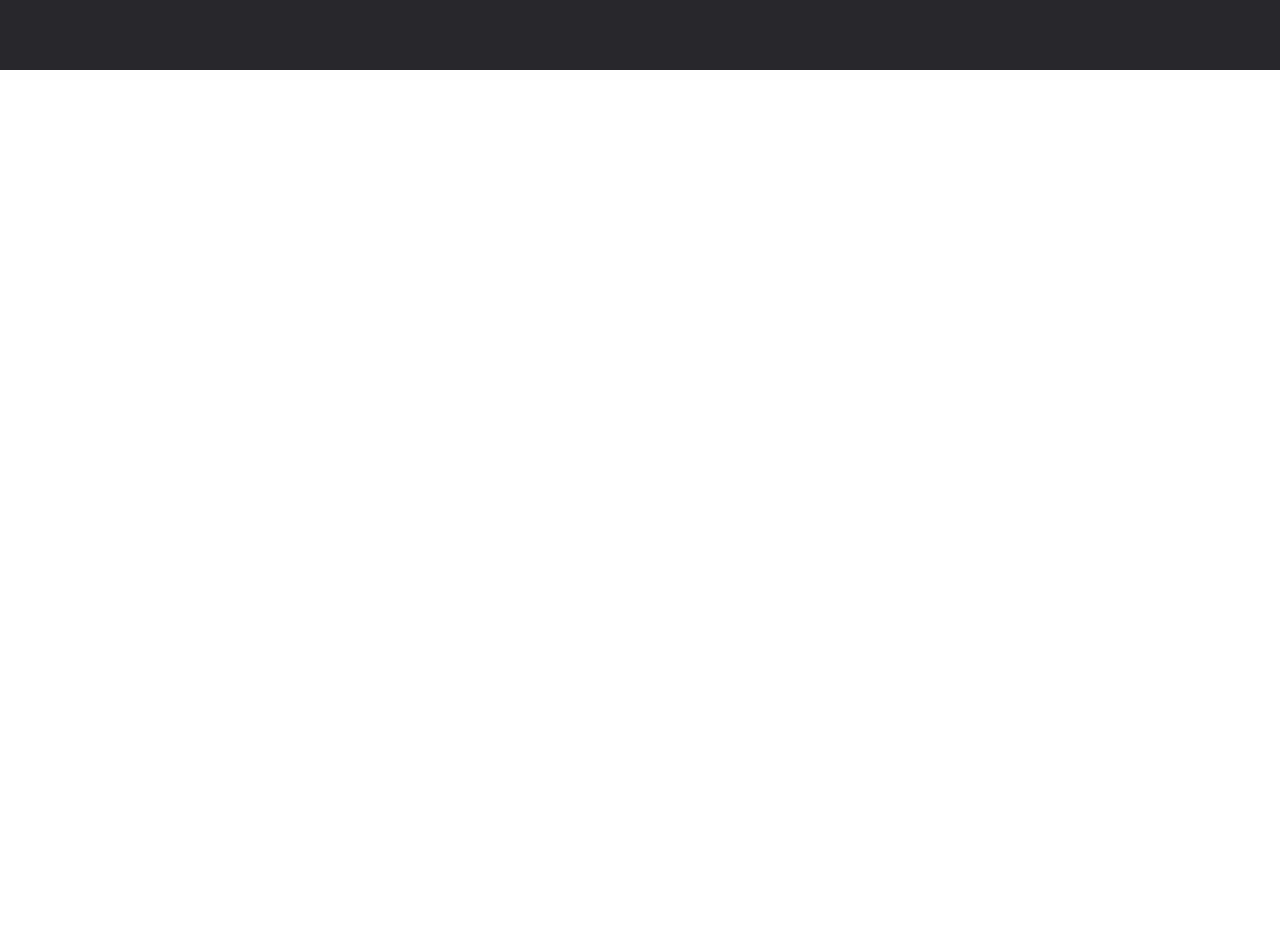
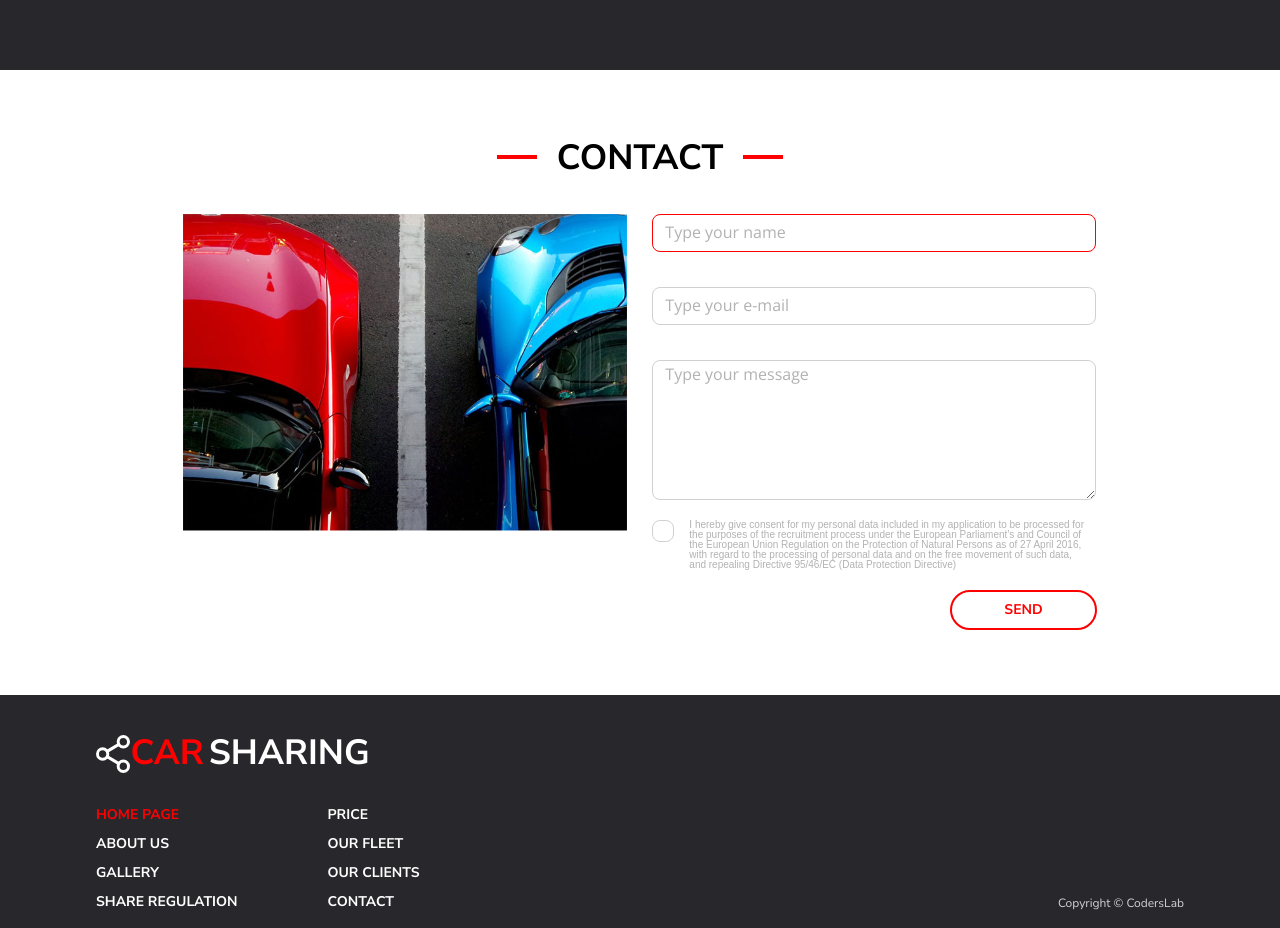
Before and after one commit to kasia117117/car_sharing, a plain HTML site: page index.html in a window 1280 px wide. Shown: the part 2180-3108 px from the top of the page. Before the commit the page ends 3008 px from the top, so only its background shows below. Drawn offline with nearby package versions, Linux system fonts and the light colour scheme.

Commit message:
almost done

```diff
--- a/index.html
+++ b/index.html
@@ -87,7 +87,7 @@
             <div class="options">
                 <article class="service__options">
                     <img src="images/mini1.png" alt="lorem" class="options__photo">
-                    <h2 class="options__title"> Lorem ipsum sit dolor</h2>
+                    <h3 class="options__title"> Lorem ipsum sit dolor</h3>
                     <p class="option__text">
                         Lorem ipsum dolor sit amet, consectetur adipisicing elit. Accusantium debitis facilis in iusto sequi voluptate. Eaque iste laudantium odio voluptates?
                     </p>
@@ -95,7 +95,7 @@
                 </article>
                 <article class="service__options">
                     <img src="images/mini2.png" alt="lorem" class="options__photo">
-                    <h2 class="options__title"> Lorem ipsum sit dolor</h2>
+                    <h3 class="options__title"> Lorem ipsum sit dolor</h3>
                     <p class="option__text">
                         Lorem ipsum dolor sit amet, consectetur adipisicing elit. Accusantium debitis facilis in iusto sequi voluptate. Eaque iste laudantium odio voluptates?
                     </p>
@@ -103,7 +103,7 @@
                 </article>
                 <article class="service__options">
                     <img src="images/mini3.png" alt="lorem" class="options__photo">
-                    <h2 class="options__title"> Lorem ipsum sit dolor</h2>
+                    <h3 class="options__title"> Lorem ipsum sit dolor</h3>
                     <p class="option__text">
                         Lorem ipsum dolor sit amet, consectetur adipisicing elit. Accusantium debitis facilis in iusto sequi voluptate. Eaque iste laudantium odio voluptates?
                     </p>
@@ -111,7 +111,7 @@
                 </article>
                 <article class="service__options">
                     <img src="images/mini4.png" alt="lorem" class="options__photo">
-                    <h2 class="options__title"> Lorem ipsum sit dolor</h2>
+                    <h3 class="options__title"> Lorem ipsum sit dolor</h3>
                     <p class="option__text">
                         Lorem ipsum dolor sit amet, consectetur adipisicing elit. Accusantium debitis facilis in iusto sequi voluptate. Eaque iste laudantium odio voluptates?
                     </p>
@@ -120,6 +120,58 @@
             </div>
          </div>
     </section>
+    <section class="section-contact">
+        <h2 class="section-title contact-title">
+            <span class="ozdobnik"></span>Contact<span class="ozdobnik"></span>
+        </h2>
+        <div class="contact-form container">
+            <img src="images/Form%20Photo.png" alt="Form photo" class="contact-photo">
+            <form  class="form">
+                <label class="type-name"></label>
+                <input class="active-input" type="text" id="name"  placeholder="Type your name" >
+
+                <label class="type-email"></label>
+                <input class="active-input inactive" type="email" id="email" placeholder="Type your e-mail" >
+
+                <label for="textarea" class="type-message"></label>
+                <textarea  id="textarea" cols="30" rows="10" class="message-input" placeholder="Type your message"></textarea>
+                <div class="checkbox-form">
+                    <label class="checkbox">
+                    <input type="checkbox">
+                    <span></span>
+                        I hereby give consent for my personal data included in my application to be processed for the purposes of the recruitment process under the European Parliament’s and Council of the European Union Regulation on the Protection of Natural Persons as of 27 April 2016, with regard to the processing of personal data and on the free movement of such data, and repealing Directive 95/46/EC (Data Protection Directive)
+                    </label>
+                    <a href="#" class="send-btn container"> Send</a>
+
+                </div>
+            </form>
+        </div>
+<!--        <a href="#" class="send-btn container"> Send</a>-->
+    </section>
+    <footer>
+        <div class="all-footer container">
+            <div class="right-footer">
+                <a href="#" class="logo-text logo-footer"><img src="images/Icon.svg" alt="Carsharing.com" class="logo-footer"><span>Car</span> Sharing</a>
+                <div class="footer-lists">
+                    <ul class="first-list">
+                        <li class="footer-list__element"><span> Home Page</span></li>
+                        <li class="footer-list__element"> About us</li>
+                        <li class="footer-list__element">gallery</li>
+                        <li class="footer-list__element"> share regulation</li>
+                    </ul>
+                    <ul class="second-list">
+                        <li class="footer-list__element"> Price</li>
+                        <li class="footer-list__element"> our fleet</li>
+                        <li class="footer-list__element">our clients</li>
+                        <li class="footer-list__element"> contact</li>
+                    </ul>
+                </div>
+
+            </div>
+            <p class="copy"> Copyright &copy; CodersLab</p>
+
+        </div>
+    </footer>
 
 </body>
 </html>
--- a/styles/styles.css
+++ b/styles/styles.css
@@ -255,5 +255,160 @@ header {
     font-family:"Open Sans",sans-serif;
     margin-bottom: 15px;
     line-height: 20px;
+    color:#B2B2B2;
 
 }
+
+.section-contact {}
+
+.contact-title {
+    margin-top: 65px;
+    margin-bottom:35px;
+
+}
+.contact-photo {
+    margin-rigt: 10px;
+    width:444px;
+    height: 317px;
+}
+
+.contact-form {
+    display: flex;
+    justify-content: center;
+}
+
+.form {
+    display: flex;
+    flex-direction: column;
+    margin-left: 10px;
+}
+
+.active-input{
+    border: 1px solid var(--main-color);
+    width: 444px;
+    height: 38px;
+    border-radius: 8px;
+    margin-left: 15px;
+    margin-bottom:35px;
+}
+
+.inactive {
+    border: 1px solid #D1D1D1;
+}
+
+::placeholder {
+    font-size:16px;
+    color:#B2B2B2;
+    font-family: "Open Sans", sans-serif;
+    font-weight: 300;
+    padding-left:10px;
+}
+
+.message-input {
+    border: 1px solid #D1D1D1;
+    width: 444px;
+    height: 140px;
+    border-radius: 8px;
+    margin-left: 15px;
+}
+
+.checkbox-form {
+    display:inline-block;
+    margin-top: 20px;
+    align-items: flex-end;
+}
+
+.checkbox input {
+    poisiton:absolute;
+    opacity: 0;
+    cursor: pointer;
+    height:0;
+    width:0;
+}
+
+.checkbox {
+    cursor: pointer;
+    display: flex;
+    color: #B2B2B2;
+    font-size:10px;
+    font-family: " Open Sans", sans-serif;
+    font-weight:300;
+    max-width: 450px;
+}
+.checkbox span {
+    height: 22px;
+    width: 22px;
+    flex-shrink: 0;
+    /*flex-basis: 60px;*/
+    border: 1px solid #D1D1D1;
+    cursor: pointer;
+    margin-right: 15px;
+    border-radius:8px;
+    margin-left: 15px;
+    color: black;
+    content: "";
+}
+
+.checkbox input:checked + span {
+    color: var(--main-color);
+    content: "\2713";
+    background-color:red;
+}
+
+.send-btn {
+    display:inline-block;
+    border: 2px solid var(--main-color);
+    border-radius: 40px;
+    padding: 11px 52px;
+    font-size: 14px;
+    font-family: "Nunito Sans", sans-serif;
+    font-weight: 700;
+    text-decoration: none;
+    text-transform: uppercase;
+    color: var(--main-color);
+    margin-top: 20px;
+    margin-left: 313px;
+
+}
+
+footer {
+    height: 233px;
+    background-color: #28272C;
+    margin-top: 65px;
+}
+
+.all-footer {
+    display: flex;
+    justify-content: space-between;
+    align-items: flex-end;
+    padding-top: 40px;
+}
+
+.footer-lists{
+    display:flex;
+    /*margin-bottom: 10px;*/
+}
+
+.logo-footer {
+    margin-bottom: 10px;
+}
+
+.second-list {
+    margin-left:90px;
+}
+.footer-list__element {
+    font-size: 14px;
+    padding-top: 15px;
+    text-transform: uppercase;
+    font-weight: 700;
+
+}
+
+.footer-list__element span{
+    color: var(--main-color);
+}
+
+.copy {
+    color:#D1D1D1;
+    font-size:12px;
+}
```
